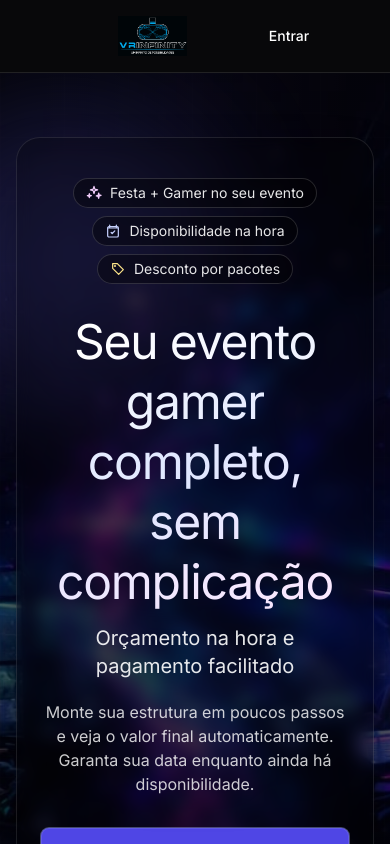
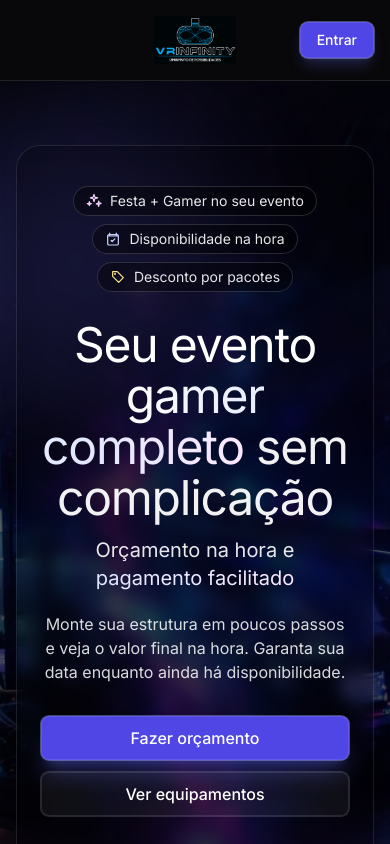
Before and after one commit to andersjc11/VRGH, a Next.js app: page / in a window 390 px wide. Shown: the top 844 px of the page. Built offline with nearby package versions, Linux system fonts and the light colour scheme; no server answers; the database is empty.

Commit message:
Home: melhorar primeira dobra e header mobile

```diff
--- a/src/app/page.tsx
+++ b/src/app/page.tsx
@@ -449,16 +449,23 @@ export default async function HomePage({
                 </p>
               </div>
 
-              <h1 className="mt-7 font-[var(--font-gamer)] text-5xl leading-tight tracking-tight text-white drop-shadow-[0_2px_28px_rgba(0,0,0,0.9)] md:text-6xl">
-                <span className="bg-gradient-to-r from-white via-brand-100 to-fuchsia-100 bg-clip-text text-transparent">
-                  Seu evento gamer completo, sem complicação
+              <h1 className="mt-7 font-[var(--font-gamer)] text-5xl leading-[1.06] tracking-tight text-white drop-shadow-[0_2px_28px_rgba(0,0,0,0.9)] md:text-6xl md:leading-[1.06]">
+                <span className="block">Seu evento</span>
+                <span className="block">
+                  <span className="bg-gradient-to-r from-white via-brand-100 to-fuchsia-100 bg-clip-text text-transparent">
+                    gamer completo
+                  </span>{" "}
+                  <span className="text-white/95">sem complicação</span>
                 </span>
               </h1>
               <p className="mt-3 font-[var(--font-gamer)] text-xl text-white/90 drop-shadow-[0_2px_18px_rgba(0,0,0,0.9)] md:text-2xl">
-                Orçamento na hora e pagamento facilitado
+                Orçamento na hora e{" "}
+                <span className="bg-gradient-to-r from-brand-100 to-fuchsia-100 bg-clip-text text-transparent">
+                  pagamento facilitado
+                </span>
               </p>
-              <p className="mt-5 text-base text-white/80 drop-shadow-[0_2px_18px_rgba(0,0,0,0.9)] md:text-lg">
-                Monte sua estrutura em poucos passos e veja o valor final automaticamente. Garanta sua data enquanto ainda há disponibilidade.
+              <p className="mt-5 text-base text-white/85 drop-shadow-[0_2px_18px_rgba(0,0,0,0.9)] md:text-lg">
+                Monte sua estrutura em poucos passos e veja o valor final na hora. Garanta sua data enquanto ainda há disponibilidade.
               </p>
               <div className="mt-8 flex flex-col items-stretch justify-center gap-3 sm:flex-row sm:items-center">
                 <Button
--- a/src/components/site/SiteHeader.tsx
+++ b/src/components/site/SiteHeader.tsx
@@ -42,21 +42,32 @@ export async function SiteHeader() {
   return (
     <header className="sticky top-0 z-40 border-b border-white/10 bg-zinc-950/80 backdrop-blur print:hidden">
       <div className="mx-auto max-w-6xl px-4 py-4">
-        <div className="flex items-center justify-center gap-3 md:hidden">
+        <div className="grid grid-cols-[1fr_auto_1fr] items-center md:hidden">
+          <div />
+          <div className="justify-self-center">
             <SiteLogo
-            containerClassName="relative h-10 w-44 sm:h-12 sm:w-56"
-            sizes="224px"
+              containerClassName="relative h-12 w-52 sm:h-14 sm:w-64"
+              sizes="(max-width: 640px) 208px, 256px"
             />
+          </div>
           {user ? (
-            <Button asChild intent="ghost">
+            <div className="justify-self-end">
+              <Button asChild intent="secondary" className="h-9 px-4 text-sm ring-1 ring-white/15">
                 <Link href={isAdmin ? "/admin" : "/cliente"}>
                   {isAdmin ? "Área do admin" : "Área do cliente"}
                 </Link>
               </Button>
+            </div>
           ) : (
-            <Button asChild intent="ghost">
+            <div className="justify-self-end">
+              <Button
+                asChild
+                intent="primary"
+                className="h-9 px-4 text-sm shadow-lg shadow-brand-500/25 ring-1 ring-brand-300/40"
+              >
                 <Link href={loginHref}>Entrar</Link>
               </Button>
+            </div>
           )}
         </div>
 
```
Lines whose indentation alone changed are shown as unchanged.
